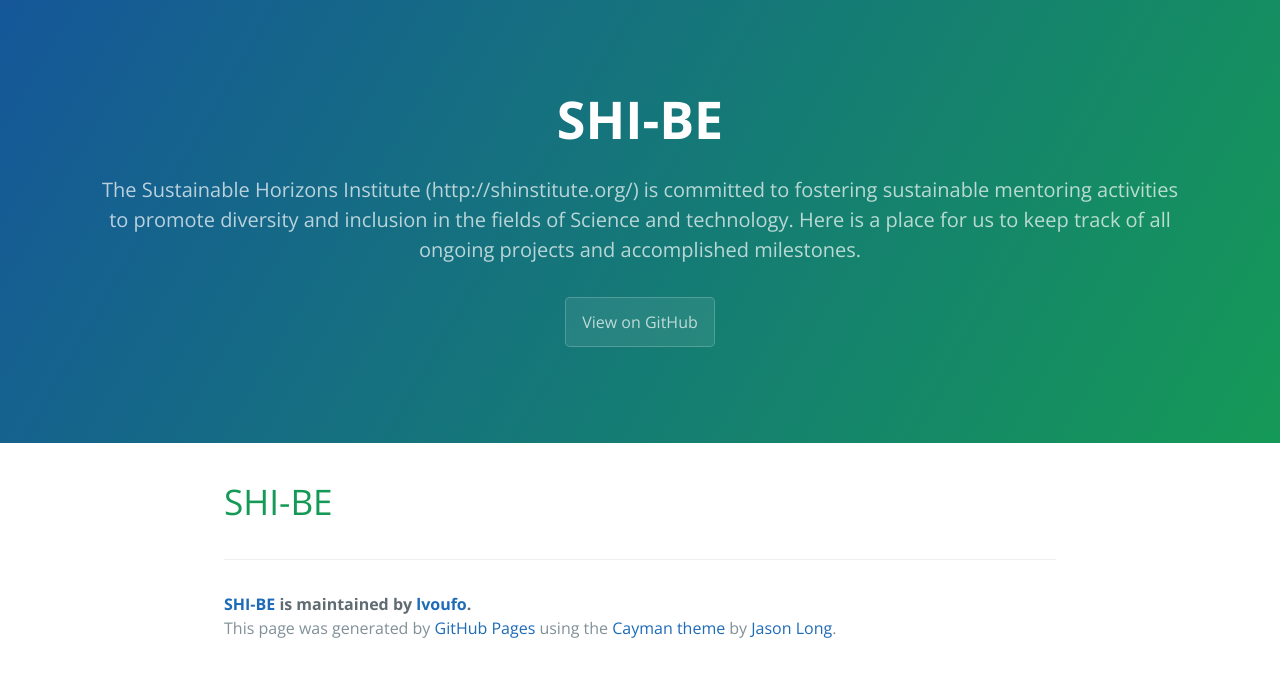
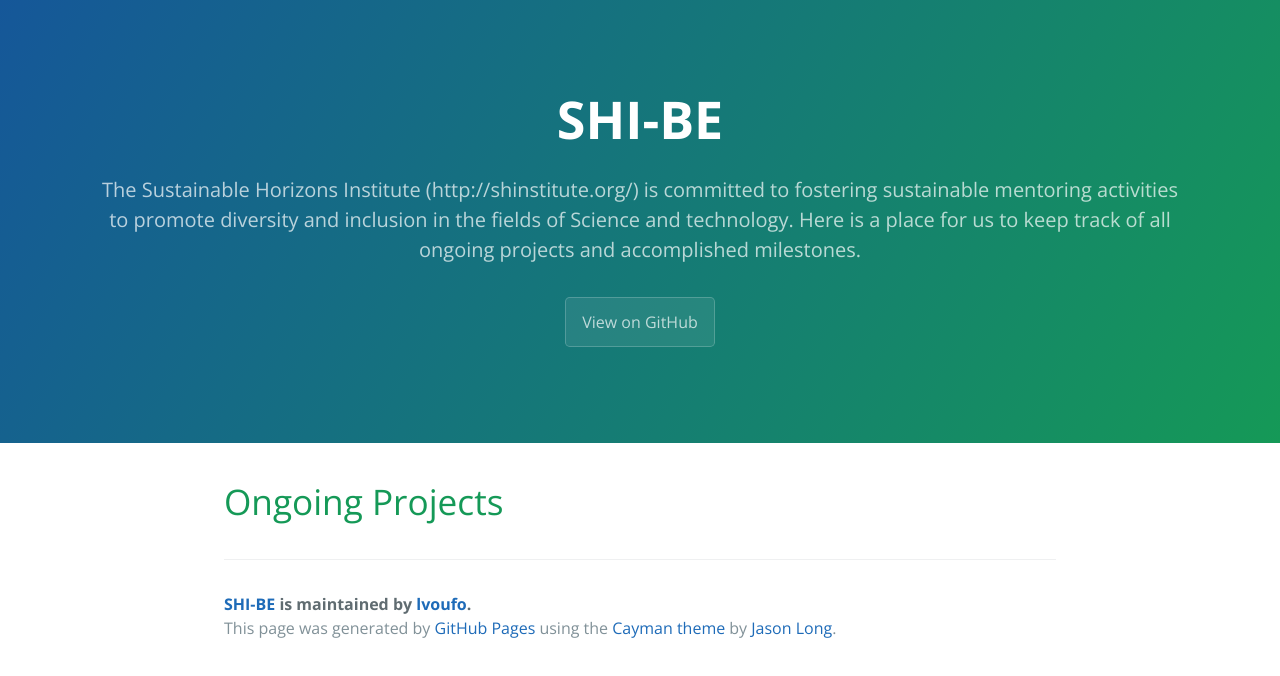
Before and after one commit to lvoufo/SHI-BE, a plain HTML site: page index.html in a window 1280 px wide. Drawn offline with nearby package versions, Linux system fonts and the light colour scheme.

Commit message:
Update index.html

```diff
--- a/index.html
+++ b/index.html
@@ -22,7 +22,7 @@
 
     <section class="main-content">
       <h1>
-<a id="shi-be" class="anchor" href="#shi-be" aria-hidden="true"><span class="octicon octicon-link"></span></a>SHI-BE</h1>
+<a id="shi-be" class="anchor" href="#shi-be" aria-hidden="true"><span class="octicon octicon-link"></span></a>Ongoing Projects</h1>
 
 <!--
 <p>The Sustainable Horizons Institute (<a href="http://shinstitute.org/">http://shinstitute.org/</a>) is committed to fostering sustainable mentoring activities to promote diversity and inclusion in the fields of Science and technology. Here is a place for us to keep track of all ongoing projects and accomplished milestones.</p>
```
